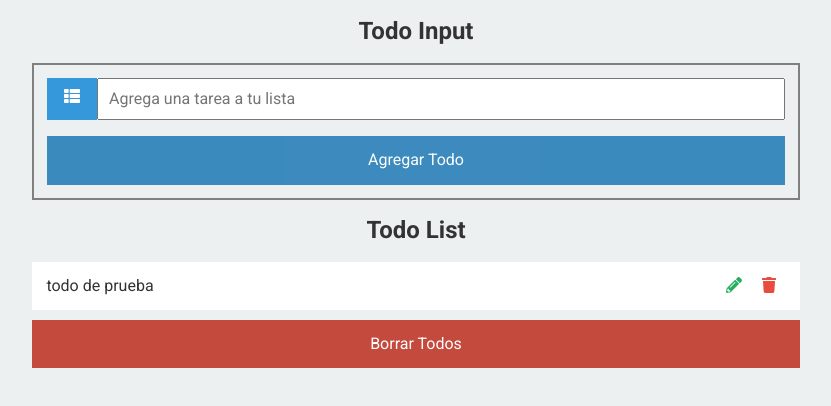
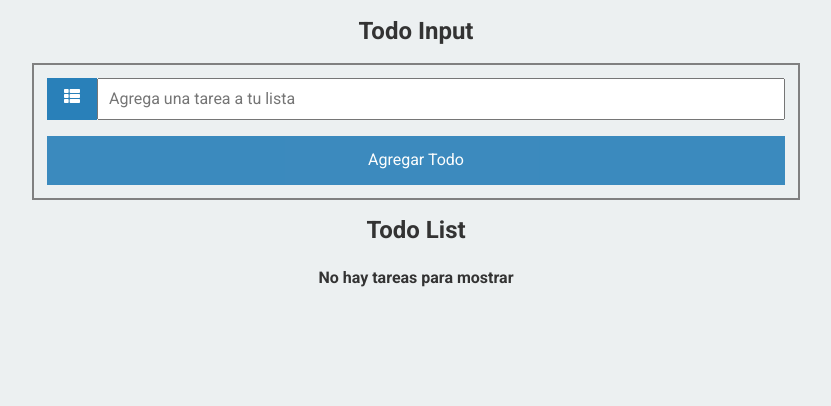
Before and after one commit to Chrissus14/react-todo-list, a React (Create React App) app: page / in a window 1280 px wide. Shown: the top 406 px of the page, without its empty margins (224-1055 px from the left). Built offline with nearby package versions, Linux system fonts and the light colour scheme.

Commit message:
localstorage implemented

```diff
--- a/src/App.jsx
+++ b/src/App.jsx
@@ -1,4 +1,4 @@
-import React, { useState } from 'react'
+import React, { useState, useEffect } from 'react'
 import { v4 as uuidv4 } from 'uuid';
 import styled, { createGlobalStyle } from 'styled-components';
 import TodoInput from './containers/TodoInput';
@@ -24,8 +24,15 @@ const Main = styled.main`
 
 const App = () => {
 
-  const [todos, setTodos] = useState([{ id: 1, todo: 'todo de prueba', isComplete: false }])
+  const localData = localStorage.getItem('todos')
+  const initialState = localData ? JSON.parse(localData) : []
+
+  const [todos, setTodos] = useState(initialState)
   const [todo, setTodo] = useState('')
+
+  useEffect(() => {
+    localStorage.setItem('todos', JSON.stringify(todos))
+  }, [todos])
 
   const addTodo = ( todo ) => {
     const newTodo = todos.concat({todo, id: uuidv4(), isComplete: false})
--- a/src/components/Input.jsx
+++ b/src/components/Input.jsx
@@ -1,6 +1,7 @@
 import React from 'react'
 import styled from "styled-components";
-import Icon from './Icon';
+// import Icon from './Icon';
+import { FontAwesomeIcon } from '@fortawesome/react-fontawesome'
 import { faThList } from "@fortawesome/free-solid-svg-icons";
 
 const InputContainer = styled.div`
@@ -14,11 +15,22 @@ const InputField = styled.input`
   outline: none;
 `;
 
+const IconStyle = styled.i`
+  padding: 10px;
+  background: #2980b9;
+  color: white;
+  min-width: 50px;
+  text-align: center;
+`;
+
 const Input = ({ change, todo}) => {
 
   return (
     <InputContainer className="input-container">
-      <Icon icon={faThList} bg="#3498db" />
+      {/* <Icon icon={faThList} bg="#3498db" /> */}
+      <IconStyle>
+        <FontAwesomeIcon icon={faThList} />
+      </IconStyle>
       <InputField onChange={change} type="text" placeholder="Agrega una tarea a tu lista" value={todo} />
     </InputContainer>
   );
--- a/src/components/TodoItem.jsx
+++ b/src/components/TodoItem.jsx
@@ -1,7 +1,7 @@
 import React from 'react'
 import styled from 'styled-components'
 import Icon from './Icon'
-import { faPencilAlt, faTrash } from '@fortawesome/free-solid-svg-icons'
+import { faCheck, faTrash } from '@fortawesome/free-solid-svg-icons'
 
 const Todo = styled.div`
   align-items: center;
@@ -29,7 +29,7 @@ const TodoItem = ({ todo, id, deleteTodo, completeTodo, decoration}) => {
     <Todo decoration={decoration}>
       <span>{ todo.todo }</span>
       <span>
-        <Icon icon={faPencilAlt} color="#27ae60" title="Completar" id={id} handleId={handleCompleteTodo} />
+        <Icon icon={faCheck} color="#27ae60" title="Completar" id={id} handleId={handleCompleteTodo} />
         <Icon icon={faTrash} color="#e74c3c" title="Eliminar" id={id} handleId={handleDeleteTodo} />
       </span>
     </Todo>
```
